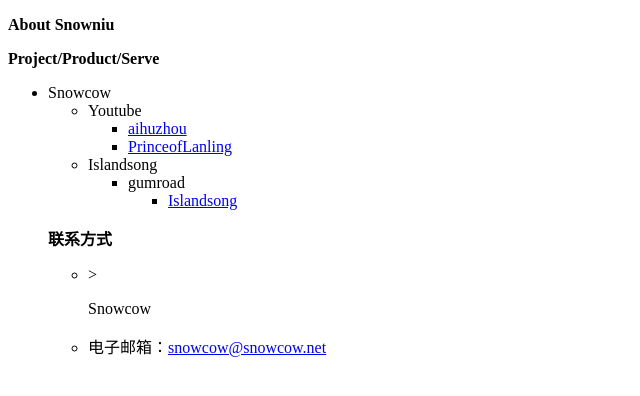
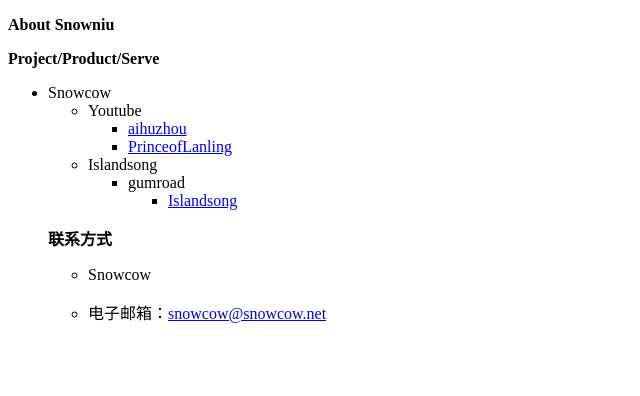
Before and after one commit to nowniu/snowcow, a plain HTML site: page index.html in a window 1280 px wide. Shown: the whole page, without its empty margins (0-640 px from the left). Drawn offline with Linux system fonts and the light colour scheme.

Commit message:
Update index.html

```diff
--- a/index.html
+++ b/index.html
@@ -25,9 +25,9 @@
                     </ul>
                 </ul>
         </ul>
-    <p><strong>联系方式</strong></p>
+  <p><strong>联系方式</strong></p>
         <ul>
-          <li>><p>Snowcow</p></li>
+          <li><p>Snowcow</p></li>
           <li><p>电子邮箱：<a href='mailto:snowcow@snowcow.net' target='_blank' class='url'>snowcow@snowcow.net</a></p></li>
         </ul>
   </body>
```
